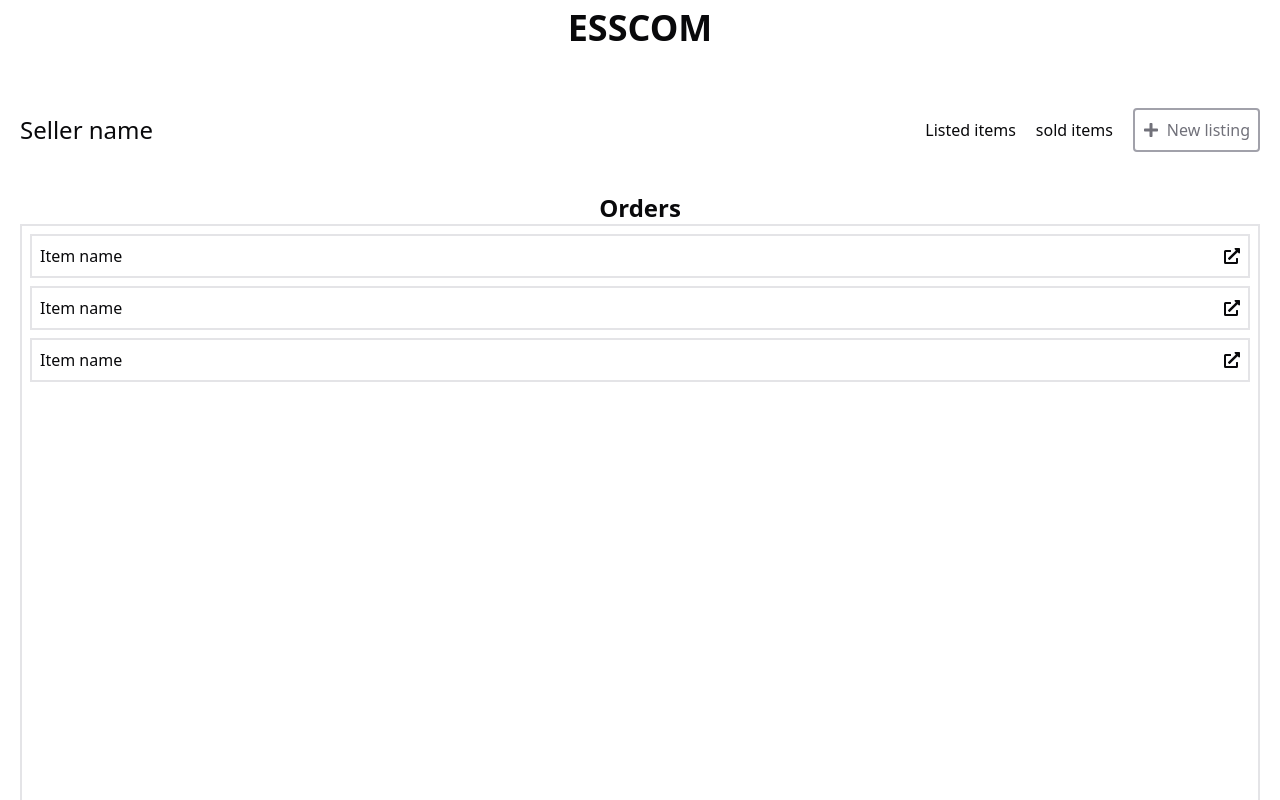
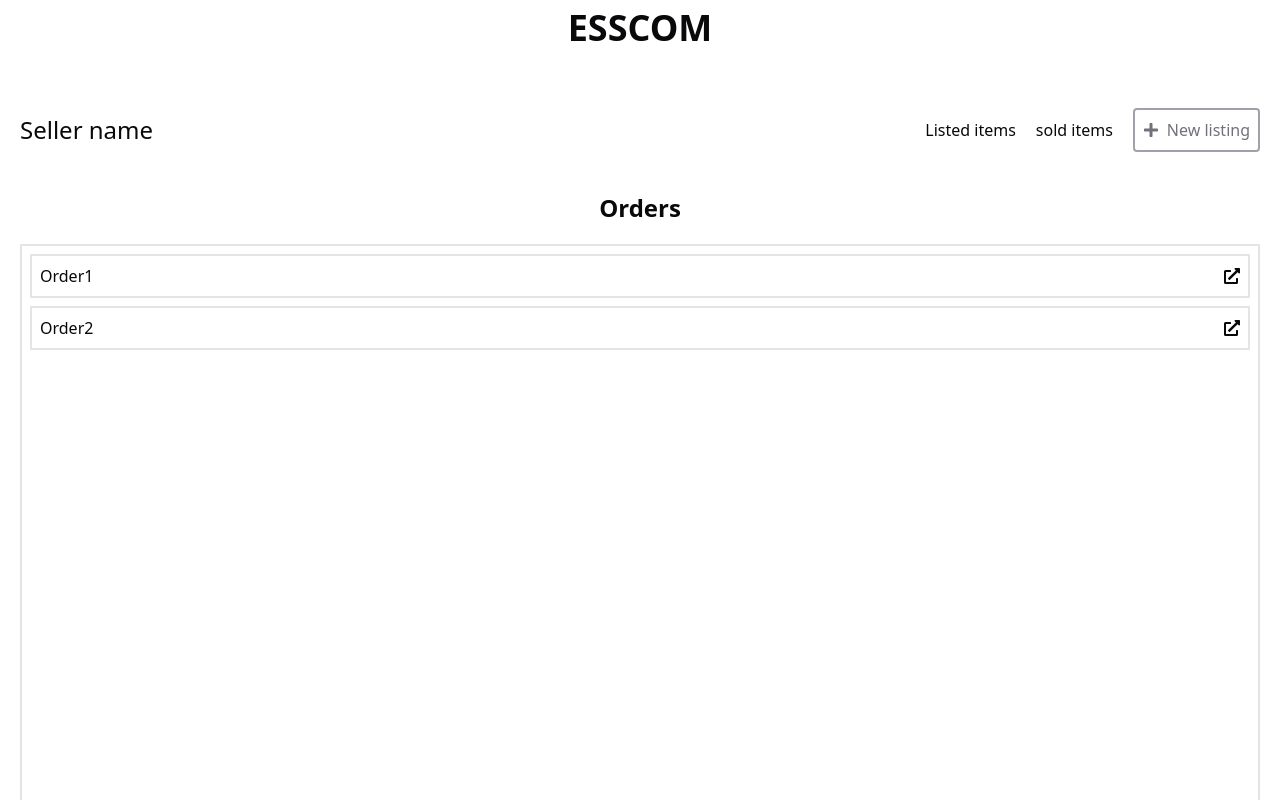
Before and after one commit to RohitDutta-web/E-commerceSite, a React (Vite) app in the folder client/: page /seller/1 in a window 1280 px wide. Shown: the top 800 px of the page. Built offline with nearby package versions, Linux system fonts and the light colour scheme.

Commit message:
Order page

```diff
--- a/client/src/App.jsx
+++ b/client/src/App.jsx
@@ -14,6 +14,7 @@ import AdminEntry from './components/pages/adminEntry';
 import RestirctedAnnouncepage from './components/pages/restirctedAnnouncepage';
 import SellerEntry from './components/pages/sellerEntry';
 import SellerPage from './components/pages/sellerPage';
+import OrderPage from './components/pages/orderPage';
 
 
 
@@ -38,6 +39,7 @@ function App() {
         <Route path='/restricted' element={<RestirctedAnnouncepage />} />
         <Route path='/businessEntry' element={<SellerEntry />} />
         <Route path='/seller/:id' element={<SellerPage />} />
+        <Route path='/order/:id' element={<OrderPage />} />
         </Routes>
 
       </BrowserRouter>
--- /dev/null
+++ b/client/src/components/pages/orderPage.jsx
@@ -0,0 +1,41 @@
+import { useLocation } from "react-router-dom"
+
+export default function OrderPage() {
+  const location = useLocation()
+  const data = location.state
+  return (
+    <>
+      <p className="w-full max-w-screen text-center text-2xl mt-2 mb-5">Order id: <span className="font-bold text-blue-500">{data.id}</span></p>
+      <div className="p-5">
+      <h1 className="text-2xl font-bold mb-5 text-center">Order Details</h1>
+      <table className="w-full border-collapse border border-gray-300">
+        <thead >
+          <tr>
+            <th className="border border-gray-300 p-2">Order Item</th>
+            <th className="border border-gray-300 p-2">Ordered By</th>
+            <th className="border border-gray-300 p-2">Order Quantity</th>
+            <th className="border border-gray-300 p-2">Order Amount</th>
+            <th className="border border-gray-300 p-2">Expected Delivery</th>
+          </tr>
+        </thead>
+        <tbody>
+
+            <tr
+
+
+            >
+              <td className="border border-gray-300 p-2">{data.title}</td>
+              <td className="border border-gray-300 p-2">{data.orderedBy}</td>
+              <td className="border border-gray-300 p-2">{data.piece}</td>
+              <td className="border border-gray-300 p-2">${data.price}</td>
+              <td className="border border-gray-300 p-2">
+                {data.expectedDelivery}
+              </td>
+            </tr>
+
+        </tbody>
+      </table>
+    </div>
+    </>
+  )
+}
--- a/client/src/components/pages/sellerPage.jsx
+++ b/client/src/components/pages/sellerPage.jsx
@@ -2,8 +2,29 @@ import ProductListingForm from "../productListingForm";
 import { FaPlus } from "react-icons/fa";
 import { FaExternalLinkAlt } from "react-icons/fa";
 import { useState } from "react";
+import {Link} from "react-router-dom";
+
+
+
 export default function SellerPage() {
   const [listingForm, setListingForm] = useState(false);
+  const orderData = [{
+    title: "Order1",
+    id: "qwertyu",
+    piece: 2,
+    price: 50000,
+    orderedBy: "Rohit Dutta",
+    expectedDelivery: "7 days"
+  }, {
+    title: "Order2",
+    id: "poiuyt",
+    piece: 5,
+    price: 5400,
+    orderedBy: "Rohit ",
+    expectedDelivery: "2 days"
+  }]
+
+
   return (
     <>
       <p className="w-full max-w-screen text-center font-bold text-4xl mt-2 mb-10">ESSCOM</p>
@@ -12,32 +33,32 @@ export default function SellerPage() {
         <div className="flex gap-5 items-center">
           <p className=" hover:text-blue-400 cursor-pointer">Listed items</p>
           <p className=" hover:text-blue-400 cursor-pointer">sold items</p>
-          <p className="flex items-center border-2 rounded p-2 gap-2 text-zinc-500 hover:text-zinc-700 border-zinc-400 hover:border-zinc-700 cursor-pointer" onClick={()=>setListingForm(true)}><FaPlus /> New listing</p>
+          <p className="flex items-center border-2 rounded p-2 gap-2 text-zinc-500 hover:text-zinc-700 border-zinc-400 hover:border-zinc-700 cursor-pointer" onClick={() => setListingForm(true)}><FaPlus /> New listing</p>
         </div>
       </div>
 
       <div className="w-full max-w-screen p-5">
-        <p className="w-full text-center font-bold  text-2xl">Orders</p>
+        <p className="w-full text-center font-bold  text-2xl mb-5">Orders</p>
         <div className="border-2 w-full h-screen">
-          <div className="border-2 m-2 p-2 flex items-center justify-between ">
-            <p className="overflow-hidden max-w-96">Item name</p>
-            <FaExternalLinkAlt className="hover:text-blue-500 cursor-pointer" />
-          </div>
-          <div className="border-2 m-2 p-2 flex items-center justify-between ">
-            <p>Item name</p>
-            <FaExternalLinkAlt className="hover:text-blue-500 cursor-pointer" />
-          </div>
-          <div className="border-2 m-2 p-2 flex items-center justify-between ">
-            <p>Item name</p>
-            <FaExternalLinkAlt className="hover:text-blue-500 cursor-pointer" />
-          </div>
+          {
+            orderData.map((data) => (
+              <div className="border-2 m-2 p-2 flex items-center justify-between" key={data.id}>
+                <p className="overflow-hidden max-w-96">{data.title}</p>
+                <Link to={`/order/${data.id}` } state={data}>
+                  <FaExternalLinkAlt className="hover:text-blue-500 cursor-pointer" />
+                </Link>
+              </div>
+            ))
+          }
+
+
 
 
         </div>
       </div>
 
       {
-        listingForm ? <ProductListingForm close={()=> setListingForm(false) } /> : null
+        listingForm ? <ProductListingForm close={() => setListingForm(false)} /> : null
       }
 
     </>
--- a/client/src/components/productListingForm.jsx
+++ b/client/src/components/productListingForm.jsx
@@ -3,7 +3,7 @@
 export default function ProductListingForm({ close }) {
   return (
     <>
-      <div className=" border-2 w-96 absolute top-[30%] z-40 left-[30%] shadow-2xl p-5">
+      <div className=" border-2 w-96 fixed  top-[10%] z-40 left-[40%] shadow-2xl p-5">
         <p className="w-full text-end  font-bold mb-5" ><span className="cursor-pointer" onClick={() => close()}>Close</span></p>
         <form className="w-full flex flex-col items-center  rounded-xl">
           <input type="text" className="w-full border-2 m-2  rounded-full p-3 outline-none text-zinc-400 " placeholder="title" />
```
